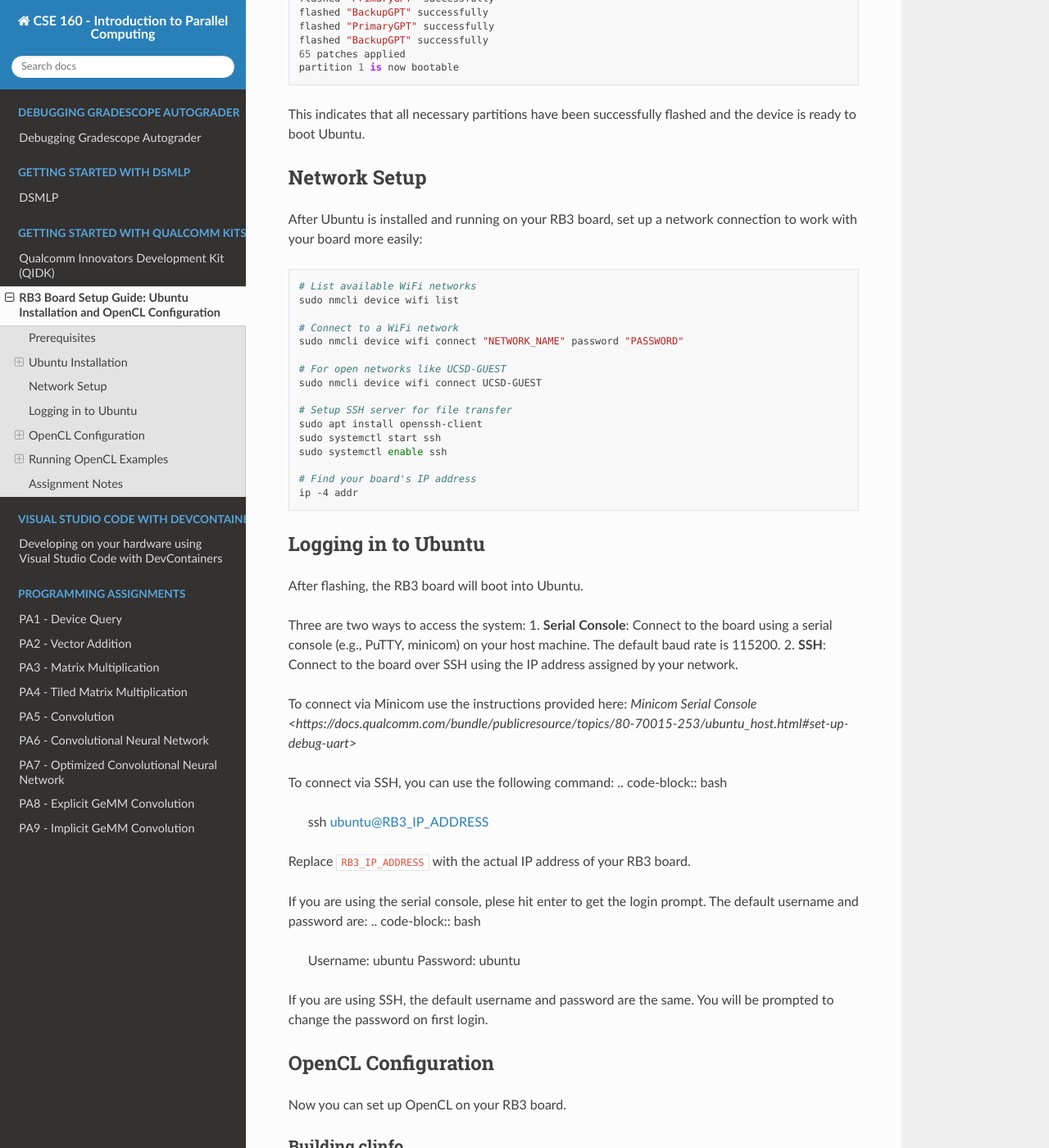
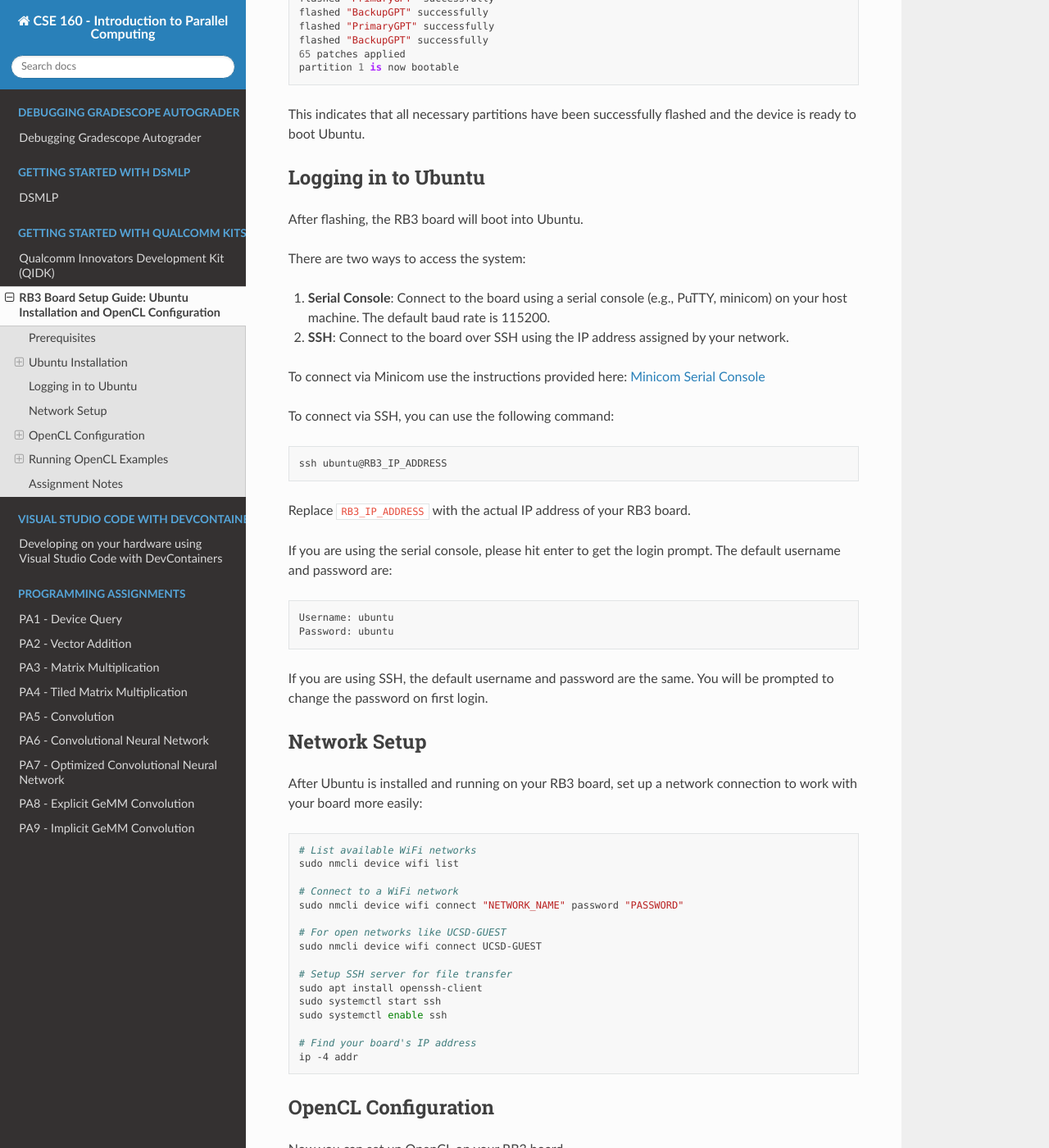
Before and after one commit to KastnerRG/cse160-docs, a Sphinx documentation site: the page built from docs/source/RB3.rst, in a window 1280 px wide and 1400 px high, scrolled down 3657 px. Shown: the whole window at 82% size. Built offline with Sphinx 7.4.7 and the Read the Docs theme 3.1.0, drawn with Linux system fonts in a browser that asks for light colours; formulas are drawn with MathJax 3; some of the changed lines change nothing that is shown.

Commit message:
fix: fix the issue with the instruction

```diff
--- a/docs/source/RB3.rst
+++ b/docs/source/RB3.rst
@@ -180,6 +180,36 @@ A successful flash operation will show output similar to this::
 
 This indicates that all necessary partitions have been successfully flashed and the device is ready to boot Ubuntu.
 
+Logging in to Ubuntu
+^^^^^^^^^^^^^^^^^^^
+
+After flashing, the RB3 board will boot into Ubuntu.
+
+There are two ways to access the system:
+
+1. **Serial Console**: Connect to the board using a serial console (e.g., PuTTY, minicom) on your host machine. The default baud rate is 115200.
+2. **SSH**: Connect to the board over SSH using the IP address assigned by your network.
+
+To connect via Minicom use the instructions provided here: `Minicom Serial Console <https://docs.qualcomm.com/bundle/publicresource/topics/80-70015-253/ubuntu_host.html#set-up-debug-uart>`_
+
+To connect via SSH, you can use the following command:
+
+.. code-block:: bash
+
+    ssh ubuntu@RB3_IP_ADDRESS
+
+Replace ``RB3_IP_ADDRESS`` with the actual IP address of your RB3 board.
+
+If you are using the serial console, please hit enter to get the login prompt. The default username and password are:
+
+.. code-block:: bash
+
+    Username: ubuntu
+    Password: ubuntu
+
+If you are using SSH, the default username and password are the same. You will be prompted to change the password on first login.
+
+
 Network Setup
 ^^^^^^^^^^^^
 After Ubuntu is installed and running on your RB3 board, set up a network connection to work with your board more easily:
@@ -202,31 +232,6 @@ After Ubuntu is installed and running on your RB3 board, set up a network connec
 
     # Find your board's IP address
     ip -4 addr
-
-Logging in to Ubuntu
-^^^^^^^^^^^^^^^^^^^
-After flashing, the RB3 board will boot into Ubuntu.
-
-Three are two ways to access the system:
-1. **Serial Console**: Connect to the board using a serial console (e.g., PuTTY, minicom) on your host machine. The default baud rate is 115200.
-2. **SSH**: Connect to the board over SSH using the IP address assigned by your network.
-
-To connect via Minicom use the instructions provided here: `Minicom Serial Console <https://docs.qualcomm.com/bundle/publicresource/topics/80-70015-253/ubuntu_host.html#set-up-debug-uart>`
-
-To connect via SSH, you can use the following command:
-.. code-block:: bash
-
-    ssh ubuntu@RB3_IP_ADDRESS
-Replace ``RB3_IP_ADDRESS`` with the actual IP address of your RB3 board.
-
-
-If you are using the serial console, plese hit enter to get the login prompt. The default username and password are:
-.. code-block:: bash
-
-    Username: ubuntu
-    Password: ubuntu
-
-If you are using SSH, the default username and password are the same. You will be prompted to change the password on first login.
 
 
 OpenCL Configuration
```
